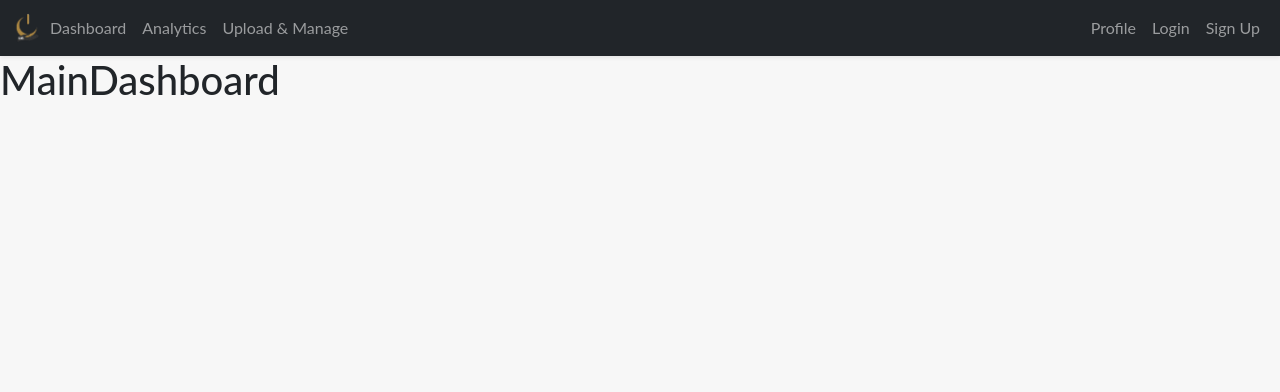
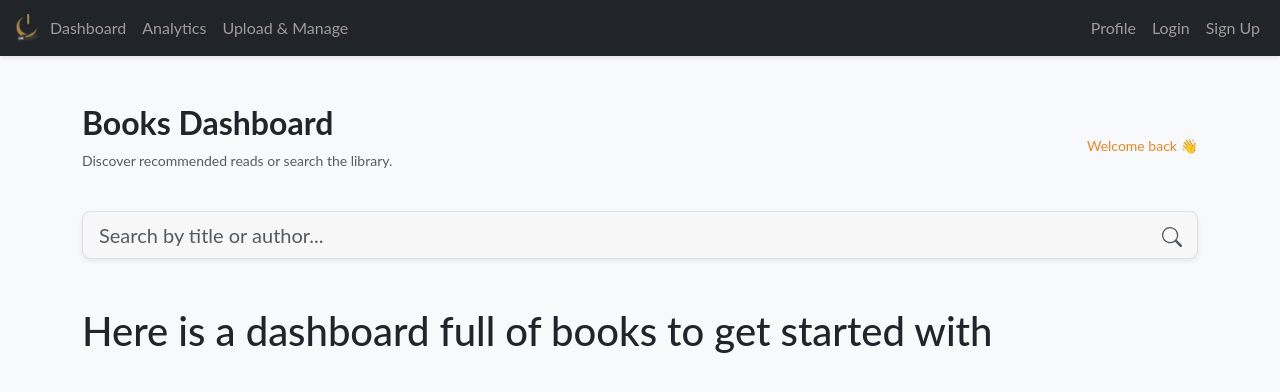
Before and after one commit to Cerluain/jirani_offline_library_frontend_temp, a React (Vite) app in the folder jirani-frontend/: page / in a window 1280 px wide. Shown: the top 392 px of the page. Built offline with nearby package versions, Linux system fonts and the light colour scheme.

Commit message:
Created SearchBar, SearchResults, and DefaultRecommendedBooks Components and a basic main dashboard

```diff
--- /dev/null
+++ b/jirani-frontend/src/components/DefaultRecommendedBooks.jsx
@@ -0,0 +1,3 @@
+export default function DefaultRecommendedBooks(){
+    return <h1>Here is a dashboard full of books to get started with</h1>;
+}
--- /dev/null
+++ b/jirani-frontend/src/components/Notification.jsx
@@ -0,0 +1,22 @@
+export default function Notification({ message, onDismiss }) {
+    // If there's no message, don't render anything
+    if (!message) {
+        return null;
+    }
+
+    return (
+        <div className="alert alert-secondary alert-dismissible fade show" role="alert">
+
+            {message}
+
+            {/* A dismiss button */}
+            <button
+                type="button"
+                className="btn-close"
+                aria-label="Close"
+                onClick={onDismiss} // Call the parent's dismiss function on click
+            >
+            </button>
+        </div>
+    );
+}
--- /dev/null
+++ b/jirani-frontend/src/components/SearchBar.jsx
@@ -0,0 +1,43 @@
+export default function SearchBar({ query, setQuery, isLoading }) {
+    return (
+        <div className="mb-3">
+            <label htmlFor="book-search" className="visually-hidden">
+                Search books
+            </label>
+
+            <div className="position-relative">
+                <input
+                    id="book-search"
+                    type="search"
+                    value={query}
+                    onChange={(e) => setQuery(e.target.value)}
+                    placeholder="Search by title or author..."
+                    className="form-control form-control-lg pe-5 shadow-sm rounded-3"
+                    aria-label="Search books by title or author"
+                />
+
+                {/* This wrapper positions the icon on the right side, vertically centered */}
+                <div className="position-absolute top-50 end-0 translate-middle-y me-3">
+                    {isLoading ? (
+                        // Using a Standard Bootstrap loading spinner
+                        <div className="spinner-border spinner-border-sm text-secondary" role="status">
+                            <span className="visually-hidden">Loading...</span>
+                        </div>
+                    ) : (
+                        // Bootstrap-style search icon SVG
+                        <svg
+                            xmlns="http://www.w3.org/2000/svg"
+                            width="20"
+                            height="20"
+                            fill="currentColor"
+                            className="bi bi-search text-muted" // text-muted gives it a light gray color
+                            viewBox="0 0 16 16"
+                        >
+                            <path d="M11.742 10.344a6.5 6.5 0 1 0-1.397 1.398h-.001c.03.04.062.078.098.115l3.85 3.85a1 1 0 0 0 1.415-1.414l-3.85-3.85a1.007 1.007 0 0 0-.115-.1zM12 6.5a5.5 5.5 0 1 1-11 0 5.5 5.5 0 0 1 11 0z" />
+                        </svg>
+                    )}
+                </div>
+            </div>
+        </div>
+    );
+}
--- /dev/null
+++ b/jirani-frontend/src/components/SearchResults.jsx
@@ -0,0 +1,3 @@
+export default function SearchResults(){
+    return <h1>Search Results are given here</h1>
+}
--- a/jirani-frontend/src/pages/Login.jsx
+++ b/jirani-frontend/src/pages/Login.jsx
@@ -1,12 +1,21 @@
+import { useState } from 'react'
 import { useAuthHook } from '../hooks/authHook';
 import AuthInput from '../components/AuthInput'
+import Notification from '../components/Notification';
+import SubmitButton from '../components/SubmitButton';
 
 export default function Login() {
     const { username, password, rememberMe, handleUsernameChange, handlePasswordChange, handleRememberMeChange } = useAuthHook();
 
+    const [error, setError] = useState('');
+
+
     // Handle form submission
     const handleSubmit = (event) => {
         event.preventDefault();
+
+
+
         // Handle login logic here
         console.log('Login attempt with:', { username, password, rememberMe });
         // Call an API here
@@ -17,6 +26,7 @@ export default function Login() {
             <div className="row w-100">
                 {/* Use offset to center the column on medium and larger screens */}
                 <div className="col-11 col-sm-10 col-md-8 col-lg-6 col-xl-5 mx-auto">
+                    <Notification message={error} onDismiss={()=>setError('')}/>
                     {/* Card with shadow and rounded corners */}
                     <div className="card shadow-lg border-0 rounded-4">
                         <div className="card-body p-4 p-sm-5">
@@ -64,11 +74,7 @@ export default function Login() {
                                 </div>
 
                                 {/* Submit Button */}
-                                <div className="d-grid">
-                                    <button type="submit" className="btn btn-primary btn-lg fw-semibold rounded-3 py-2">
-                                        Login
-                                    </button>
-                                </div>
+                                <SubmitButton text="Login" />
 
                                 {/* Sign Up Link */}
                                 <div className="text-center mt-4">
--- a/jirani-frontend/src/pages/MainDashboard.jsx
+++ b/jirani-frontend/src/pages/MainDashboard.jsx
@@ -1,6 +1,57 @@
-export default function MainDashboard(){
-    return(<>
+import { useState } from 'react';
+import DefaultRecommendedBooks from "../components/DefaultRecommendedBooks";
+import SearchResults from "../components/SearchResults";
+import SearchBar from '../components/SearchBar';
 
-        <h1>MainDashboard</h1>
-    </>);
+export default function MainDashboard() {
+    const [query, setQuery] = useState('');
+    const [searchTerm, setSearchTerm] = useState('');
+    const [isSearching, setIsSearching] = useState(false);
+
+    function handleSearch() {
+        if (query.trim() === '') return;
+        setSearchTerm(query);
+        setIsSearching(true);
+    }
+
+    function handleOpenBook(book) {
+        alert(`Open book: ${book.title} (${book.id})`);
+    }
+
+    return (
+        <div style={{ minHeight: '100vh' }} className="bg-light p-4 p-lg-5">
+            <div className="container-xl">
+                <header className="mb-5">
+                    <div className="d-flex align-items-center justify-content-between">
+                        <div>
+                            <h1 className="h2 fw-bold">Books Dashboard</h1>
+                            <p className="small text-muted mt-1">
+                                Discover recommended reads or search the library.
+                            </p>
+                        </div>
+                        <div className="d-none d-md-block">
+                            <div className="small text-secondary">Welcome back 👋</div>
+                        </div>
+                    </div>
+
+                    <div className="mt-4">
+                        <SearchBar
+                            query={query}
+                            setQuery={setQuery}
+                            isLoading={isSearching}
+                            onSearch={handleSearch}
+                        />
+                    </div>
+                </header>
+
+                <main>
+                    {isSearching ? (
+                        <SearchResults query={searchTerm} />
+                    ) : (
+                        <DefaultRecommendedBooks />
+                    )}
+                </main>
+            </div>
+        </div>
+    );
 }
--- a/jirani-frontend/src/pages/Signup.jsx
+++ b/jirani-frontend/src/pages/Signup.jsx
@@ -2,12 +2,13 @@ import { useState } from 'react'
 import { useAuthHook } from '../hooks/authHook';
 import AuthInput from '../components/AuthInput'
 import SubmitButton from '../components/SubmitButton';
+import Notification from '../components/Notification'
 
-export default function Signup(){
+export default function Signup() {
 
-    const [creatingAdmin, setCreatingAdmin ] = useState('boolean')
+    const [creatingAdmin, setCreatingAdmin] = useState('boolean')
 
-    const { username, password, rememberMe ,handleUsernameChange, handlePasswordChange } = useAuthHook();
+    const { username, password, rememberMe, handleUsernameChange, handlePasswordChange } = useAuthHook();
     const [confirmPassword, setConfirmPassword] = useState(''); // Additional state for the confirm password input
 
 
@@ -29,6 +30,11 @@ export default function Signup(){
         event.preventDefault();
         setError(''); // Clear previous errors
 
+        //TODO*** Check that the auth parameters are valid: Can create a function in authHook
+
+        //Add future code here
+
+
         if (password !== confirmPassword) { // Check if the passwords match
             setError('Passwords do not match. Please try again.');
             console.error(errorMsg);
@@ -45,6 +51,7 @@ export default function Signup(){
             <div className="row w-100">
                 {/* Center the column */}
                 <div className="col-11 col-sm-10 col-md-8 col-lg-6 col-xl-5 mx-auto">
+                    <Notification message={error} onDismiss={() => setError('')} />
                     {/* Card with shadow and rounded corners, matching Login.jsx style */}
                     <div className="card shadow-lg border-0 rounded-4">
                         <div className="card-body p-4 p-sm-5">
@@ -86,13 +93,6 @@ export default function Signup(){
                                     required={true}
                                 />
 
-                                {/* MAKE THIS USE A HOOK AND COMPONENT TO REUSE */}
-                                {/* Error Message Display */}
-                                {error && (
-                                    <div className="alert alert-danger small p-2" role="alert">
-                                        {error}
-                                    </div>
-                                )}
 
                                 {/* Submit Button */}
                                 <SubmitButton text="Sign Up" />
```
